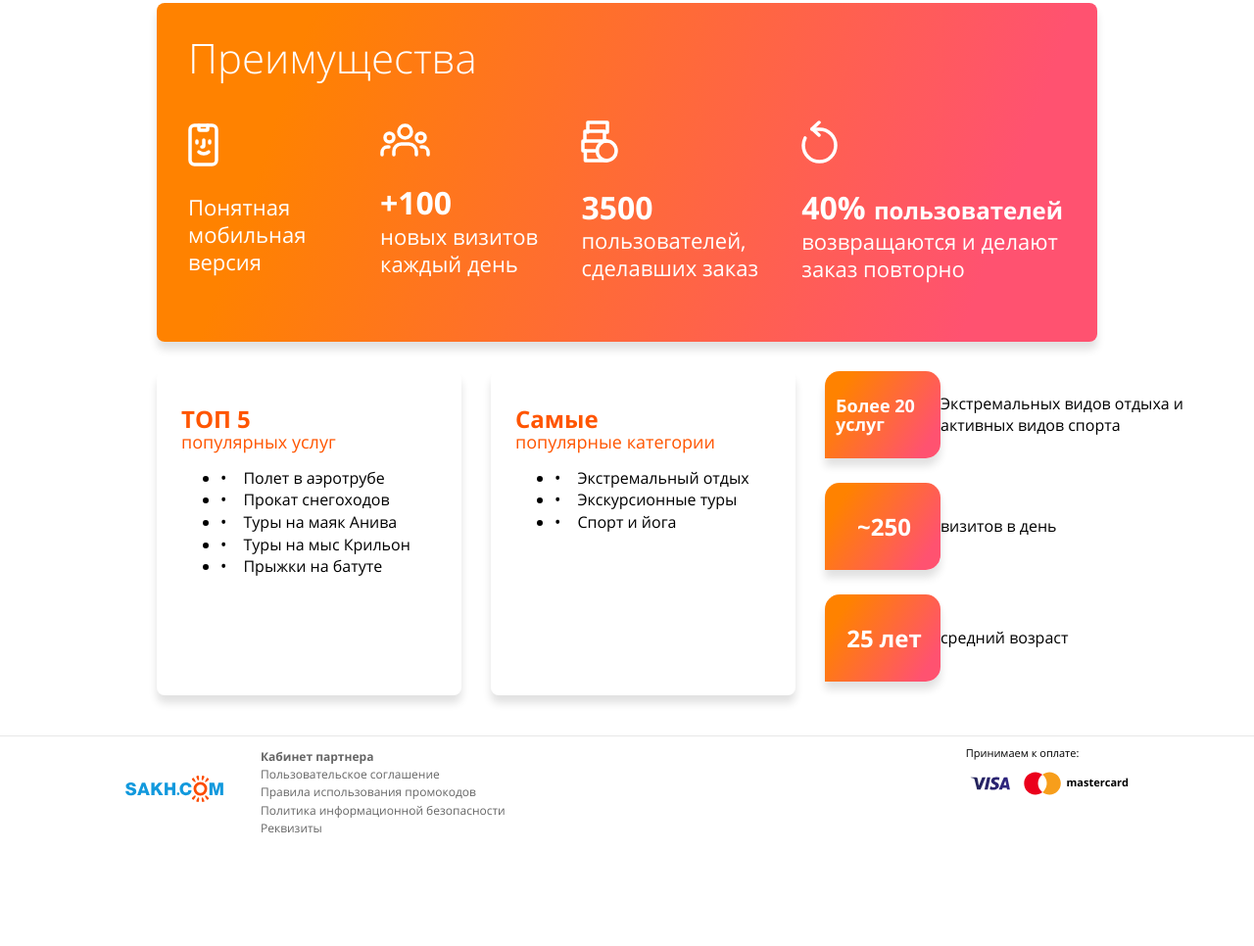
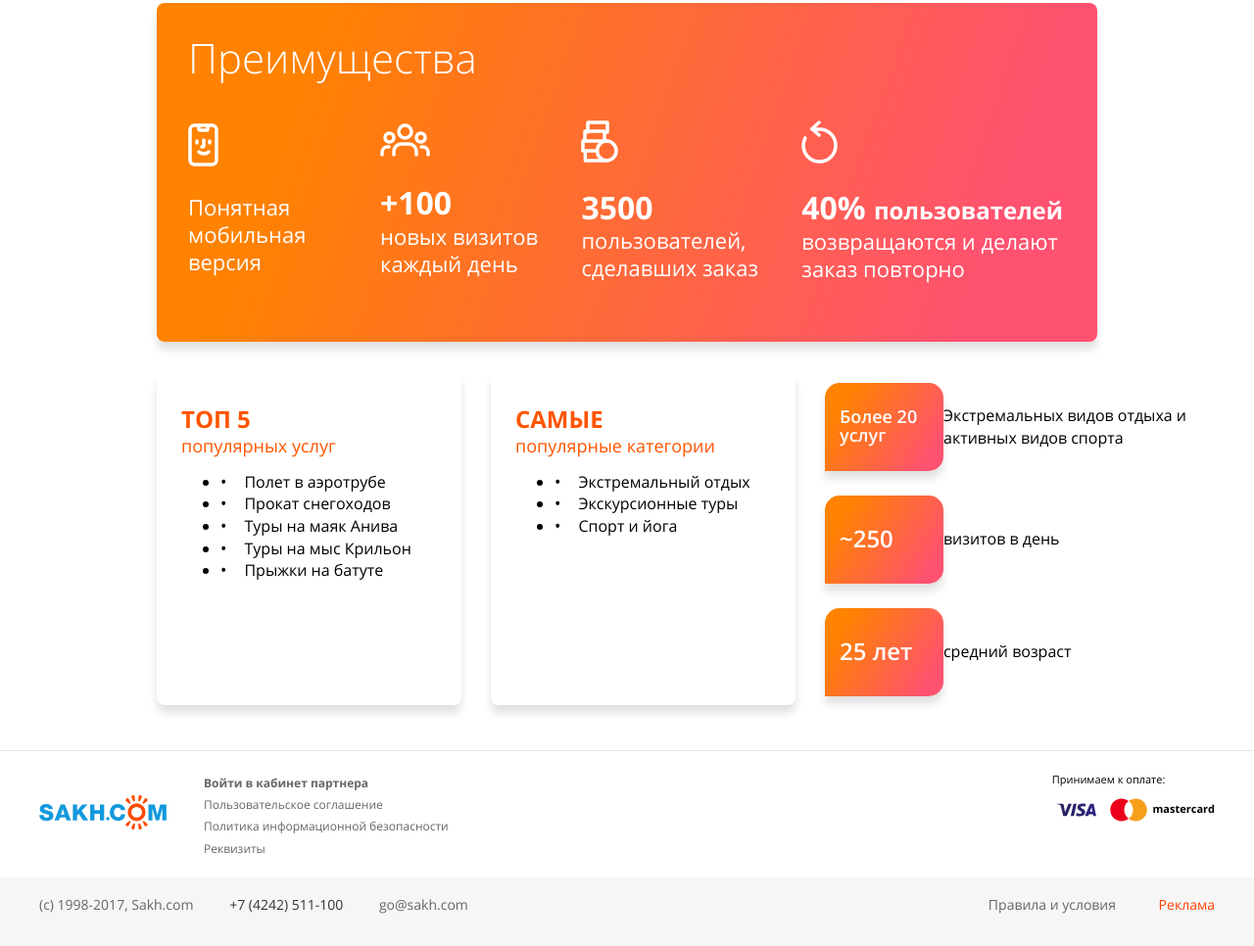
Before and after one commit to davlatsultonov/go-landing, a website built with webpack: page src/template.html in a window 1280 px wide. Shown: the part 1209-2175 px from the top of the page at 98% size. Before the commit the page ends 2073 px from the top, so only its background shows below. Built offline with nearby package versions, Linux system fonts and the light colour scheme.

Commit message:
добавил блок 'g-footer__second-row' в footer, внес изменения в стили блоков

```diff
--- a/src/assets/styles/components/achievement-columns.scss
+++ b/src/assets/styles/components/achievement-columns.scss
@@ -3,7 +3,7 @@
 
   &__item {
     width: 261px;
-    height: 261px;
+    height: 271px;
     padding: 35px 25px;
     border-radius: 8px;
     box-shadow: 0 8px 8px 0 rgba(0, 0, 0, 0.12);
@@ -14,10 +14,13 @@
     font-size: 24px;
     font-weight: bold;
     color: #ff5500;
+    text-transform: uppercase;
+    margin-bottom: 4px;
 
     &_sub-title {
       font-size: 18px;
       font-weight: normal;
+      text-transform: lowercase;
     }
   }
 
@@ -34,7 +37,7 @@
       &:before{
         content:"•";
         font-size: 17px;
-        margin-right: 17px;
+        margin-right: 18px;
       }
     }
   }
--- a/src/assets/styles/components/achievement-notes.scss
+++ b/src/assets/styles/components/achievement-notes.scss
@@ -1,16 +1,15 @@
 .achievement-notes {
   display: flex;
   align-items: center;
-  justify-content: center;
   width: 99px;
   height: 64px;
   border-radius: 15px 15px 15px 0;
   box-shadow: 0 8px 8px 0 rgba(0, 0, 0, 0.12);
   background-image: linear-gradient(123deg, #ff8200 16%, #ff5270 87%);
   font-size: 24px;
-  font-weight: bold;
+  font-weight: 600;
   line-height: 1.06;
-  padding: 13px 8px 12px 11px;
+  padding: 12px 7px 14px 15px; /*12px 7px 14px 15px*/
   color: #ffffff;
   position: relative;
 
--- a/src/assets/styles/components/achievement-rows.scss
+++ b/src/assets/styles/components/achievement-rows.scss
@@ -1,4 +1,5 @@
 .achievement-rows {
+  padding-top: 12px;
 
   &__item {
     display: grid;
--- a/src/assets/styles/components/g-footer.scss
+++ b/src/assets/styles/components/g-footer.scss
@@ -1,9 +1,8 @@
-@import "g-footer__first-row";
 
 .g-footer {
 
   &__wrapper {
-    max-width: 1024px;
+    max-width: 1200px;
     margin: auto;
     padding: 0 20px;
   }
@@ -25,7 +24,7 @@
     margin-right: 38px;
   }
 
-  &__link{
+  &__link {
     font-size: 12px;
     text-decoration: none;
 
@@ -37,12 +36,67 @@
       text-decoration: underline;
     }
 
+  }
+
+  &__first-row {
+    padding: 22px 0;
+    border-top: 1px solid #e7e7e7;
+
+    .g-footer__wrapper {
+      display: flex;
+      justify-content: space-between;
+      align-items: center;
+    }
 
   }
+
+  &__second-row {
+    height: 50px;
+    padding-top: 20px;
+    font-size: 14px;
+    color: #343434;
+    background: #f6f6f6;
+
+    .g-footer__link {
+      font-size: 14px;
+    }
+  }
+
+  &__left-column {
+    float: left;
+    margin-bottom: 0;
+  }
+
+  &__right-column {
+    float: right;
+  }
+
+  &__contact {
+    display: inline-block;
+    margin-right: 33px;
+  }
+
+  &__legal {
+    float: left;
+  }
+
+  &__legal-link {
+    display: inline-block;
+    margin-left: 40px;
+
+    &.is-reklama {
+      color: #ff4100;
+    }
+  }
+
 
   &__nav {
     float: left;
     margin-bottom: 0;
+
+    &-item:not(:last-child) {
+      margin-bottom: 4px;
+    }
 
     &-list {
       float: left;
@@ -62,7 +116,6 @@
     font-size: 11px;
     line-height: 1.2;
 
-
     &-icons {
 
       span {
--- a/src/assets/styles/components/g-footer__first-row.scss
+++ /dev/null
@@ -1,13 +0,0 @@
-.g-footer__first-row {
-  padding: 10px 0;
-  border-top: 1px solid #e7e7e7;
-
-
-  .g-footer__wrapper {
-    display: flex;
-    justify-content: space-between;
-    align-items: center;
-  }
-
-
-}
--- a/src/assets/styles/components/section-statistic.scss
+++ b/src/assets/styles/components/section-statistic.scss
@@ -11,6 +11,12 @@
       grid-area: header;
       align-self: flex-start;
 
+      .section-statistic__notes {
+        position: absolute;
+        top: -23px;
+        right: -104px;
+      }
+
       .achievement-notes__icon {
         top: 8px;
         right: -77px;
@@ -23,7 +29,7 @@
       .section-statistic__notes {
         position: absolute;
         top: -88px;
-        right: 34px;
+        right: 50px;
 
         .achievement-notes__icon {
           top: -9px;
@@ -38,7 +44,7 @@
       .section-statistic__notes {
         position: absolute;
         top: -48px;
-        right: -31px;
+        right: -12px;
 
         .achievement-notes__icon {
           right: 11px;
@@ -61,11 +67,4 @@
     }
   }
 
-  &__notes {
-    position: absolute;
-    top: -23px;
-    right: -125px;
-
-  }
-
 }
--- a/src/assets/styles/components/work-steps.scss
+++ b/src/assets/styles/components/work-steps.scss
@@ -19,5 +19,6 @@
 
   &__description {
     font-size: 14px;
+    line-height: 18px;
   }
 }
--- a/src/template.html
+++ b/src/template.html
@@ -386,7 +386,7 @@
     <div class="g-footer__first-row">
         <div class="g-footer__wrapper">
             <a class="g-footer__logo" href="">
-                <img class="g-footer__logo-image" src="./assets/images/icons/footer-logo.svg" width="100" height="27"
+                <img class="g-footer__logo-image" src="./assets/images/icons/footer-logo.svg" width="130"
                      alt="Sakh.com">
             </a>
 
@@ -396,13 +396,10 @@
                 <nav class="g-footer__nav">
                     <ul class="g-footer__nav-list">
                         <li class="g-footer__nav-item">
-                            <a href="#" class="g-footer__nav-link g-footer__link"><b>Кабинет партнера</b></a>
+                            <a href="#" class="g-footer__nav-link g-footer__link"><b>Войти в кабинет партнера</b></a>
                         </li>
                         <li class="g-footer__nav-item">
                             <a href="#" class="g-footer__nav-link g-footer__link">Пользовательское соглашение</a>
-                        </li>
-                        <li class="g-footer__nav-item">
-                            <a href="#" class="g-footer__nav-link g-footer__link">Правила использования промокодов</a>
                         </li>
                         <li class="g-footer__nav-item">
                             <a href="#" class="g-footer__nav-link g-footer__link">Политика информационной
@@ -423,9 +420,9 @@
                         <img src="./assets/images/icons/visa.svg" style="height: 50px;"
                              alt="Visa" class="payment-brand-img-visa">
 
-                            <img src="./assets/images/icons/ms_card.svg" alt="MasterCard"
-                                 style="height: 50px;" class="payment-brand-img-mastercard">
-                            <span>
+                        <img src="./assets/images/icons/ms_card.svg" alt="MasterCard"
+                             style="height: 50px;" class="payment-brand-img-mastercard">
+                        <span>
                                 mastercard
                             </span>
 
@@ -435,7 +432,28 @@
         </div>
     </div>
 
+    <div class="g-footer__second-row">
+        <div class="g-footer__wrapper">
+            <div class="g-footer__left-column">
+                <div class="g-footer__copyright">
+                    <span class="g-footer__contact">
+                        <a class="g-footer__link" href="#">(с) 1998-2017, Sakh.com</a>
+                    </span>
+                    <span class="g-footer__contact">+7 (4242) 511-100</span>
+                    <span class="g-footer__contact"><a class="g-footer__link" href="#">go@sakh.com</a></span>
+                </div>
+            </div>
+            <div class="g-footer__right-column">
 
+                <div class="g-footer__legal">
+                    <a href="#" class="g-footer__legal-link g-footer__link is-rules">Правила и
+                        условия</a>
+                    <a href="#"
+                       class="g-footer__legal-link g-footer__link is-reklama">Реклама</a>
+                </div>
+            </div>
+        </div>
+    </div>
 </footer>
 
 </body>
```
